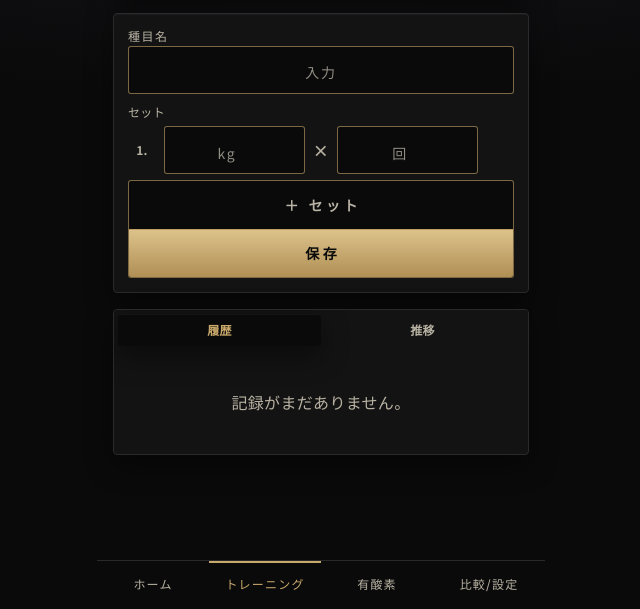
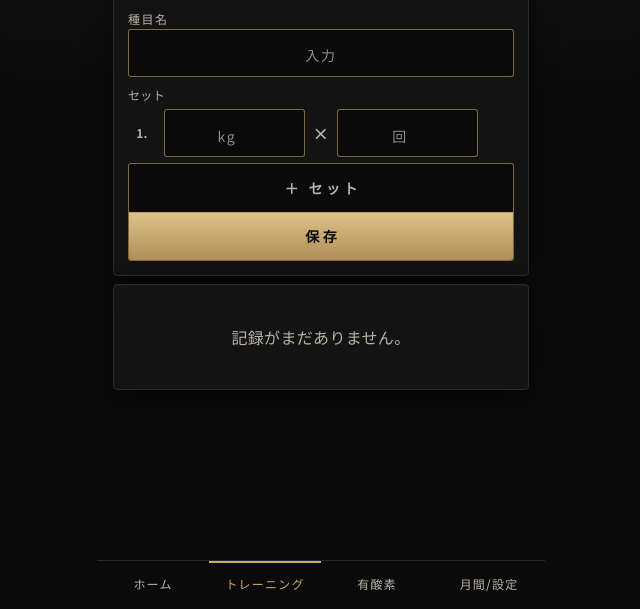
Before and after one commit to toshi1213bus-cmd/1save, a plain HTML site: page index.html in a window 1280 px wide. Both pictures are taken after a click on the button "トレーニング". Shown: the part 191-800 px from the top of the page, without its empty margins (319-959 px from the left). Drawn offline with nearby package versions, Linux system fonts and the light colour scheme; a web font is replaced by a local one.

Commit message:
Update index.html

```diff
--- a/index.html
+++ b/index.html
@@ -8,6 +8,12 @@
     <link href="https://fonts.googleapis.com/css2?family=Barlow+Condensed:wght@300;500;600&family=Noto+Sans+JP:wght@400;500;700&display=swap" rel="stylesheet">
     <link rel="stylesheet" href="theme.css">
     <meta name="theme-color" content="#0a0a0b">
+    <link rel="manifest" href="manifest.webmanifest">
+    <link rel="icon" href="icon-192.png">
+    <link rel="apple-touch-icon" href="icon-192.png">
+    <meta name="mobile-web-app-capable" content="yes">
+    <meta name="apple-mobile-web-app-capable" content="yes">
+    <meta name="apple-mobile-web-app-title" content="PPL">
 </head>
 <body class="bg-gray-900 text-gray-100 min-h-screen p-4 pb-24 max-w-md mx-auto space-y-4">
 
@@ -15,10 +21,13 @@
     <div id="tabContentHome" class="space-y-4"></div>
 
     <!-- ================= 1. トレーニング記録タブ ================= -->
-    <div id="tabContentWorkout" class="space-y-4 hidden">
+    <div id="tabContentWorkout" class="space-y-2 hidden">
 
-        <!-- インターバルタイマー（常駐） -->
-        <div class="bg-gray-800 border border-gray-700 rounded-2xl p-3.5 shadow-md space-y-2.5">
+        <!-- タイマー＋入力フォーム（1枚のカード） -->
+        <div class="bg-gray-800 border border-gray-700 rounded-2xl shadow-lg">
+
+            <!-- インターバルタイマー -->
+            <div class="p-3.5 space-y-2.5">
                 <div class="flex items-center justify-center text-6xl leading-none font-bold text-orange-400">
                     <span id="timerDisplay">00:00</span>
                 </div>
@@ -30,8 +39,8 @@
                 </div>
             </div>
 
-        <!-- 入力フォーム（常駐） -->
-        <div class="bg-gray-800 border border-gray-700 rounded-2xl p-3.5 shadow-lg">
+            <!-- 入力フォーム（細い金線で区切る） -->
+            <div class="p-3.5 card-sep">
                 <div id="formHeaderContainer"></div>
 
                 <div class="mb-2.5 relative">
@@ -65,33 +74,16 @@
                     </div>
                 </div>
             </div>
-
-        <!-- サブタブ切り替えバー＋下部コンテンツ密着グループ -->
-        <div class="bg-gray-800 border border-gray-700 rounded-2xl shadow-md overflow-hidden">
-            <!-- サブタブ切り替えバー -->
-            <div class="flex bg-gray-800 p-1">
-                <button type="button" onclick="switchWorkoutSubTab('history')" id="subTabBtnHistory" class="flex-1 py-2 text-xs font-bold rounded-xl text-orange-400 bg-gray-900 shadow transition">
-                    履歴
-                </button>
-                <button type="button" onclick="switchWorkoutSubTab('stats')" id="subTabBtnStats" class="flex-1 py-2 text-xs font-bold rounded-xl text-gray-400 hover:text-white transition">
-                    推移
-                </button>
         </div>
 
-            <!-- サブコンテンツ1：履歴 -->
-            <div id="subTabContentHistory">
+        <!-- 履歴（常時表示） -->
+        <div class="bg-gray-800 border border-gray-700 rounded-2xl shadow-md overflow-hidden">
             <div id="workoutListWrapper" class="hidden">
                 <div id="workoutList" class="divide-y divide-gray-700"></div>
                 <div id="workoutMoreContainer"></div>
             </div>
             <div id="emptyMessage" class="text-center text-gray-500 py-10 hidden">
                 記録がまだありません。
-                </div>
-            </div>
-
-            <!-- サブコンテンツ2：推移（extras.js が4種目の折れ線を描画） -->
-            <div id="subTabContentStats" class="hidden">
-                <div id="trendList"></div>
             </div>
         </div>
     </div>
@@ -126,8 +118,10 @@
         </div>
     </div>
 
-    <!-- ================= 3. 比較/設定タブ ================= -->
+    <!-- ================= 3. 月間/設定タブ ================= -->
     <div id="tabContentSettings" class="space-y-4 hidden">
+        <div id="calendarCard" class="bg-gray-800 border border-gray-700 rounded-2xl p-3.5 shadow-lg"></div>
+
         <div class="bg-gray-800 border border-gray-700 rounded-2xl p-3.5 shadow-lg space-y-2.5">
             <h2 class="text-sm font-semibold text-orange-400 uppercase tracking-wider">今月 / 先月ポイント比較</h2>
             <div class="bg-gray-900 border border-gray-700 rounded-xl divide-y divide-gray-700">
@@ -158,7 +152,7 @@
         <button type="button" data-t="home" onclick="switchTab('home')">ホーム</button>
         <button type="button" data-t="workout" onclick="switchTab('workout')">トレーニング</button>
         <button type="button" data-t="cardio" onclick="switchTab('cardio')">有酸素</button>
-        <button type="button" data-t="settings" onclick="switchTab('settings')">比較/設定</button>
+        <button type="button" data-t="settings" onclick="switchTab('settings')">月間/設定</button>
     </nav>
 
     <script>
@@ -291,27 +285,6 @@
         }
 
         /* タブ切り替え switchTab は extras.js に移動しました */
-
-        function switchWorkoutSubTab(subTabName) {
-            const statsContent = document.getElementById('subTabContentStats');
-            const historyContent = document.getElementById('subTabContentHistory');
-            const statsBtn = document.getElementById('subTabBtnStats');
-            const historyBtn = document.getElementById('subTabBtnHistory');
-
-            statsContent.classList.add('hidden');
-            historyContent.classList.add('hidden');
-
-            statsBtn.className = 'flex-1 py-2 text-xs font-bold rounded-xl text-gray-400 hover:text-white transition';
-            historyBtn.className = 'flex-1 py-2 text-xs font-bold rounded-xl text-gray-400 hover:text-white transition';
-
-            if (subTabName === 'stats') {
-                statsContent.classList.remove('hidden');
-                statsBtn.className = 'flex-1 py-2 text-xs font-bold rounded-xl text-orange-400 bg-gray-900 shadow transition';
-            } else if (subTabName === 'history') {
-                historyContent.classList.remove('hidden');
-                historyBtn.className = 'flex-1 py-2 text-xs font-bold rounded-xl text-orange-400 bg-gray-900 shadow transition';
-            }
-        }
 
         function checkExerciseSuggestion() {
             const query = document.getElementById('exerciseName').value.trim().toLowerCase();
@@ -470,7 +443,7 @@
             renderWorkouts();
         }
 
-        /* 「比較/設定」タブのトレーニングポイント（今月/先月の記録日数）だけを計算 */
+        /* 「月間/設定」タブのトレーニングポイント（今月/先月の記録日数）だけを計算 */
         function updateMonthlyWorkoutSummary() {
             const compareWorkoutElem = document.getElementById('compareWorkoutPoints');
             if (!compareWorkoutElem) return;
```
Lines whose indentation alone changed are shown as unchanged.
